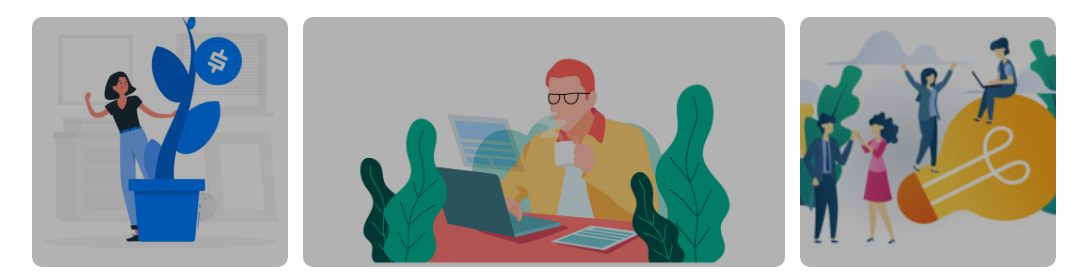
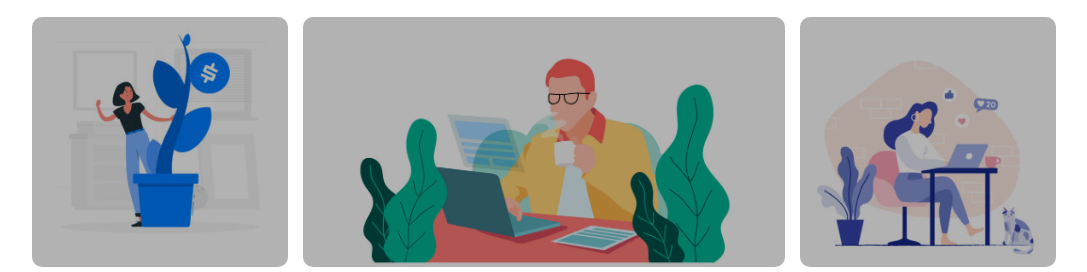
Before and after one commit to dora-budic/htmlcss-struttura-wp, a plain HTML site: page bonus/index.html in a window 1280 px wide. Shown: the part 653-925 px from the top of the page, without its empty margins (96-1183 px from the left). Drawn offline with Linux system fonts and the light colour scheme.

Commit message:
Changed last image and background-size

```diff
--- a/bonus/master.css
+++ b/bonus/master.css
@@ -83,9 +83,19 @@ body {
   font-weight: normal;
 }
 
+.third-container .column:nth-child(3) {
+  padding: 0 15px;
+}
+
+.third-container .column {
+  margin-bottom: 20px;
+}
+
+
 .third-container .left-column.image {
   background-image: url(img/img-1.jpg);
   background-position: center;
+  background-size: cover;
   border-radius: 10px;
   height: 250px;
 }
@@ -107,7 +117,7 @@ body {
 }
 
 .third-container .right-column.image {
-  background-image: url(img/img-3.jpg);
+  background-image: url(img/img-6.jpg);
   background-position: center;
   background-size: cover;
   border-radius: 10px;
@@ -121,30 +131,3 @@ body {
 #heart {
   color: red;
 }
-/* .h-50 {
-  height: 50px;
-}
-
-.h-80 {
-  height: 80px;
-}
-
-.h-100 {
-  height: 100px;
-}
-
-.h-300 {
-  height: 300px;
-}
-
-.h-400 {
-  height: 400px;
-} */
-
-.third-container .column:nth-child(3) {
-  padding: 0 15px;
-}
-
-.third-container .column {
-  margin-bottom: 20px;
-}
```
